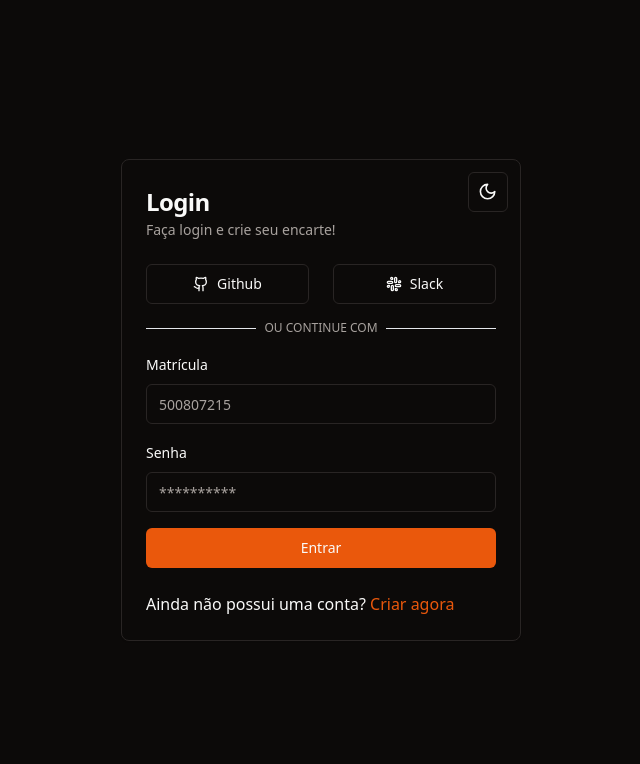
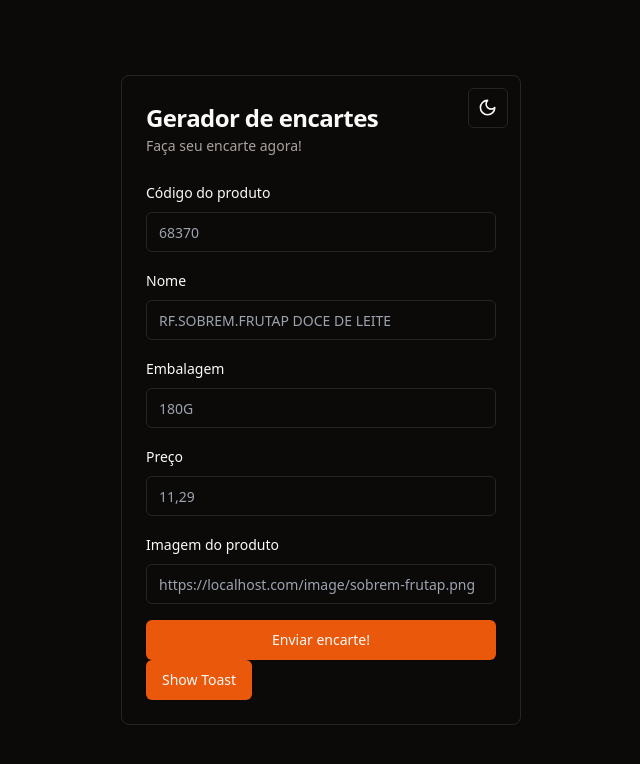
Before and after one commit to iPingOi/gon-front-end, a React (Vite) app: page / in a window 1280 px wide. Shown: the top 764 px of the page, without its empty margins (319-959 px from the left). Built offline with nearby package versions, Linux system fonts and the light colour scheme; no server answers.

Commit message:
feat: connect frontend and backend

```diff
--- a/src/components/ui/input.tsx
+++ b/src/components/ui/input.tsx
@@ -10,7 +10,7 @@ const Input = forwardRef<HTMLInputElement, InputProps>(
       <input
         type={type}
         className={cn(
-          'flex h-10 w-full rounded-md border border-input bg-background px-3 py-2 text-sm ring-offset-background file:border-0 file:bg-transparent file:text-sm file:font-medium placeholder:text-muted-foreground focus-visible:outline-none focus-visible:ring-2 focus-visible:ring-ring focus-visible:ring-offset-2 disabled:cursor-not-allowed disabled:opacity-50',
+          'flex h-10 w-full rounded-md border border-input bg-background px-3 py-2 text-sm ring-offset-background file:border-0 file:bg-transparent file:text-sm file:font-bold focus-visible:outline-none focus-visible:ring-2 focus-visible:ring-ring focus-visible:ring-offset-2 disabled:cursor-not-allowed disabled:opacity-50',
           className
         )}
         ref={ref}
--- a/src/components/ui/use-toast.ts
+++ b/src/components/ui/use-toast.ts
@@ -1,10 +1,10 @@
 // Inspired by react-hot-toast library
-import * as React from 'react'
+import * as React from "react"
 
 import type {
   ToastActionElement,
-  ToastProps
-} from '@/components/ui/toast'
+  ToastProps,
+} from "@/components/ui/toast"
 
 const TOAST_LIMIT = 1
 const TOAST_REMOVE_DELAY = 1000000
@@ -17,16 +17,16 @@ type ToasterToast = ToastProps & {
 }
 
 const actionTypes = {
-  ADD_TOAST: 'ADD_TOAST',
-  UPDATE_TOAST: 'UPDATE_TOAST',
-  DISMISS_TOAST: 'DISMISS_TOAST',
-  REMOVE_TOAST: 'REMOVE_TOAST'
+  ADD_TOAST: "ADD_TOAST",
+  UPDATE_TOAST: "UPDATE_TOAST",
+  DISMISS_TOAST: "DISMISS_TOAST",
+  REMOVE_TOAST: "REMOVE_TOAST",
 } as const
 
 let count = 0
 
-function genId (): string {
-  count = (count + 1) % Number.MAX_VALUE
+function genId() {
+  count = (count + 1) % Number.MAX_SAFE_INTEGER
   return count.toString()
 }
 
@@ -34,20 +34,20 @@ type ActionType = typeof actionTypes
 
 type Action =
   | {
-    type: ActionType['ADD_TOAST']
+      type: ActionType["ADD_TOAST"]
       toast: ToasterToast
     }
   | {
-    type: ActionType['UPDATE_TOAST']
+      type: ActionType["UPDATE_TOAST"]
       toast: Partial<ToasterToast>
     }
   | {
-    type: ActionType['DISMISS_TOAST']
-    toastId?: ToasterToast['id']
+      type: ActionType["DISMISS_TOAST"]
+      toastId?: ToasterToast["id"]
     }
   | {
-    type: ActionType['REMOVE_TOAST']
-    toastId?: ToasterToast['id']
+      type: ActionType["REMOVE_TOAST"]
+      toastId?: ToasterToast["id"]
     }
 
 interface State {
@@ -56,7 +56,7 @@ interface State {
 
 const toastTimeouts = new Map<string, ReturnType<typeof setTimeout>>()
 
-const addToRemoveQueue = (toastId: string): void => {
+const addToRemoveQueue = (toastId: string) => {
   if (toastTimeouts.has(toastId)) {
     return
   }
@@ -64,8 +64,8 @@ const addToRemoveQueue = (toastId: string): void => {
   const timeout = setTimeout(() => {
     toastTimeouts.delete(toastId)
     dispatch({
-      type: 'REMOVE_TOAST',
-      toastId
+      type: "REMOVE_TOAST",
+      toastId: toastId,
     })
   }, TOAST_REMOVE_DELAY)
 
@@ -74,21 +74,21 @@ const addToRemoveQueue = (toastId: string): void => {
 
 export const reducer = (state: State, action: Action): State => {
   switch (action.type) {
-    case 'ADD_TOAST':
+    case "ADD_TOAST":
       return {
         ...state,
-        toasts: [action.toast, ...state.toasts].slice(0, TOAST_LIMIT)
+        toasts: [action.toast, ...state.toasts].slice(0, TOAST_LIMIT),
       }
 
-    case 'UPDATE_TOAST':
+    case "UPDATE_TOAST":
       return {
         ...state,
         toasts: state.toasts.map((t) =>
           t.id === action.toast.id ? { ...t, ...action.toast } : t
-        )
+        ),
       }
 
-    case 'DISMISS_TOAST': {
+    case "DISMISS_TOAST": {
       const { toastId } = action
 
       // ! Side effects ! - This could be extracted into a dismissToast() action,
@@ -107,22 +107,22 @@ export const reducer = (state: State, action: Action): State => {
           t.id === toastId || toastId === undefined
             ? {
                 ...t,
-                open: false
+                open: false,
               }
             : t
-        )
+        ),
       }
     }
-    case 'REMOVE_TOAST':
+    case "REMOVE_TOAST":
       if (action.toastId === undefined) {
         return {
           ...state,
-          toasts: []
+          toasts: [],
         }
       }
       return {
         ...state,
-        toasts: state.toasts.filter((t) => t.id !== action.toastId)
+        toasts: state.toasts.filter((t) => t.id !== action.toastId),
       }
   }
 }
@@ -131,58 +131,45 @@ const listeners: Array<(state: State) => void> = []
 
 let memoryState: State = { toasts: [] }
 
-function dispatch (action: Action): void {
+function dispatch(action: Action) {
   memoryState = reducer(memoryState, action)
   listeners.forEach((listener) => {
     listener(memoryState)
   })
 }
 
-type Toast = Omit<ToasterToast, 'id'>
+type Toast = Omit<ToasterToast, "id">
 
-function toast ({ ...props }: Toast): {
-  id: string
-  dismiss: () => void
-  update: (props: ToasterToast) => void
-} {
+function toast({ ...props }: Toast) {
   const id = genId()
 
-  const update = (props: ToasterToast): void => {
+  const update = (props: ToasterToast) =>
     dispatch({
-      type: 'UPDATE_TOAST',
-      toast: { ...props, id }
+      type: "UPDATE_TOAST",
+      toast: { ...props, id },
     })
-  }
-  const dismiss = (): void => { dispatch({ type: 'DISMISS_TOAST', toastId: id }) }
+  const dismiss = () => dispatch({ type: "DISMISS_TOAST", toastId: id })
 
   dispatch({
-    type: 'ADD_TOAST',
+    type: "ADD_TOAST",
     toast: {
       ...props,
       id,
       open: true,
       onOpenChange: (open) => {
         if (!open) dismiss()
-      }
-    }
+      },
+    },
   })
 
   return {
-    id,
+    id: id,
     dismiss,
-    update
+    update,
   }
 }
 
-function useToast (): {
-  toast: ({ ...props }: Toast) => {
-    id: string
-    dismiss: () => void
-    update: (props: ToasterToast) => void
-  }
-  dismiss: (toastId?: string) => void
-  toasts: ToasterToast[]
-} {
+function useToast() {
   const [state, setState] = React.useState<State>(memoryState)
 
   React.useEffect(() => {
@@ -198,7 +185,7 @@ function useToast (): {
   return {
     ...state,
     toast,
-    dismiss: (toastId?: string) => { dispatch({ type: 'DISMISS_TOAST', toastId }) }
+    dismiss: (toastId?: string) => dispatch({ type: "DISMISS_TOAST", toastId }),
   }
 }
 
--- a/src/global/globals.css
+++ b/src/global/globals.css
@@ -27,6 +27,11 @@
     --radius: 0.5rem;
   }
 
+    /* --background: 20, 8%, 8%; */
+
+    /* --background: 20 14.3% 4.1%; */
+
+
   .dark {
     --background: 20 14.3% 4.1%;
     --foreground: 60 9.1% 97.8%;
--- a/src/pages/dashboard/index.tsx
+++ b/src/pages/dashboard/index.tsx
@@ -12,33 +12,31 @@ import { Card, CardContent, CardDescription, CardHeader, CardTitle } from '@/com
 import { Form, FormField, FormItem, FormLabel, FormControl, FormMessage } from '@/components/ui/form'
 import { Input } from '@/components/ui/input'
 import { api } from '@/services/api'
-import axios from 'axios'
-import { ArrowUpIcon, Loader2 } from 'lucide-react'
-import console, { log } from 'console'
-// import { useToast } from '@/components/ui/use-toast'
+import { Loader2 } from 'lucide-react'
+import { useToast } from '@/components/ui/use-toast'
 
 export function Dashboard (): JSX.Element {
   const formSchema = z.object({
-    code: z.string(),
-    title: z.string(),
-    packaging: z.string(),
-    price: z.string(),
+    code: z.string().max(5),
+    title: z.string().max(39),
+    packaging: z.string().max(16),
+    price: z.string().max(7),
     productImage: z.string()
   })
 
   const form = useForm<z.infer<typeof formSchema>>({
     resolver: zodResolver(formSchema),
     defaultValues: {
-      code: '4002',
-      title: 'ovos',
-      packaging: 'zovos',
-      price: '799,90',
-      productImage: 'https://www.big2be.com.br/products/7896212919888.png'
+      code: '',
+      title: '',
+      packaging: '',
+      price: '',
+      productImage: ''
     }
   })
 
   const [loading, setLoading] = useState(false)
-  const [product, setProduct] = useState([])
+  const [product, setProduct] = useState<string>()
 
   async function onSubmit (values: z.infer<typeof formSchema>): Promise<void> {
     setLoading(true)
@@ -58,8 +56,23 @@ export function Dashboard (): JSX.Element {
   }
 
   useEffect(() => {
+    if (!product) return
+    async function RequestData (): Promise<void> {
+      try {
+        const dataProduct = await api.get(`/product/${product}`)
+        console.log(dataProduct.data)
 
-  }, [])
+        form.setValue('title', dataProduct.data.name)
+        form.setValue('packaging', dataProduct.data.packaging)
+        form.setValue('productImage', dataProduct.data.image)
+      } catch (err) {
+
+      }
+    }
+    void RequestData()
+  }, [form, product])
+
+  const { toast } = useToast()
 
   return (
     <div className="flex justify-center items-center min-h-screen bg-background">
@@ -81,7 +94,7 @@ export function Dashboard (): JSX.Element {
                   <FormItem>
                     <FormLabel>Código do produto</FormLabel>
                     <FormControl>
-                      <Input type="text" placeholder="68370" {...field} />
+                      <Input type="text" placeholder="68370" {...field} onBlur={ () => { setProduct(() => form.getValues().code) } }/>
                     </FormControl>
                     <FormMessage />
                   </FormItem>
@@ -153,6 +166,16 @@ export function Dashboard (): JSX.Element {
                   : <Button className="w-full" type="submit">Enviar encarte!</Button>
               }
             </form>
+              <Button
+                onClick={() => {
+                  toast({
+                    title: 'Scheduled: Catch up',
+                    description: 'Friday, February 10, 2023 at 5:57 PM'
+                  })
+                }}
+              >
+              Show Toast
+            </Button>
           </Form>
         </CardContent>
       </Card>
--- a/src/services/api.tsx
+++ b/src/services/api.tsx
@@ -1,5 +1,5 @@
 import axios from 'axios'
 
 export const api = axios.create({
-  baseURL: 'https://gon-back-end.onrender.com'
+  baseURL: import.meta.env.VITE_BASE_API_URL
 })
```
Also changed, not shown: src/components/ui/toaster.tsx (+5 -5 lines), src/routes/index.tsx (+1 -12 lines). Lines whose indentation alone changed are shown as unchanged.
